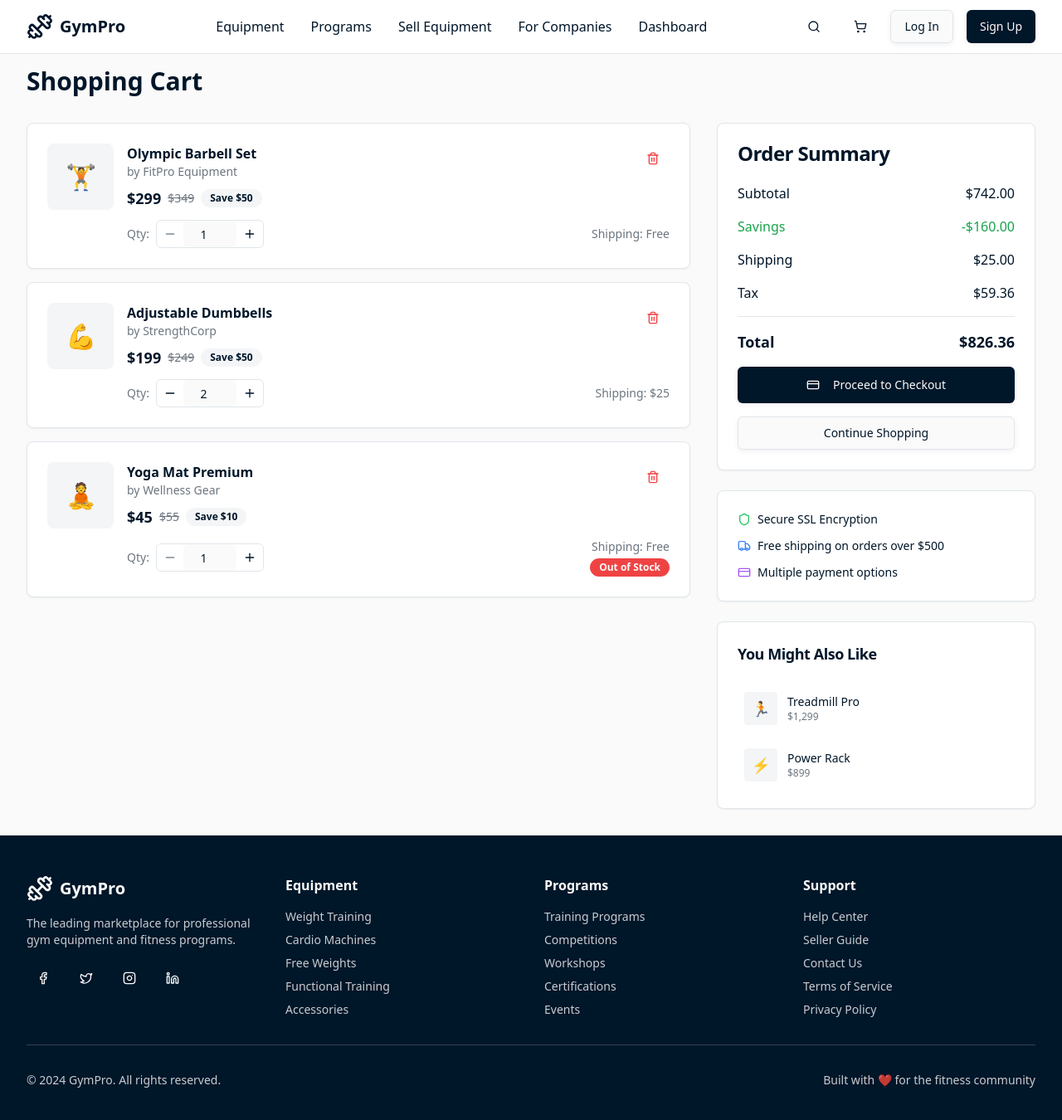
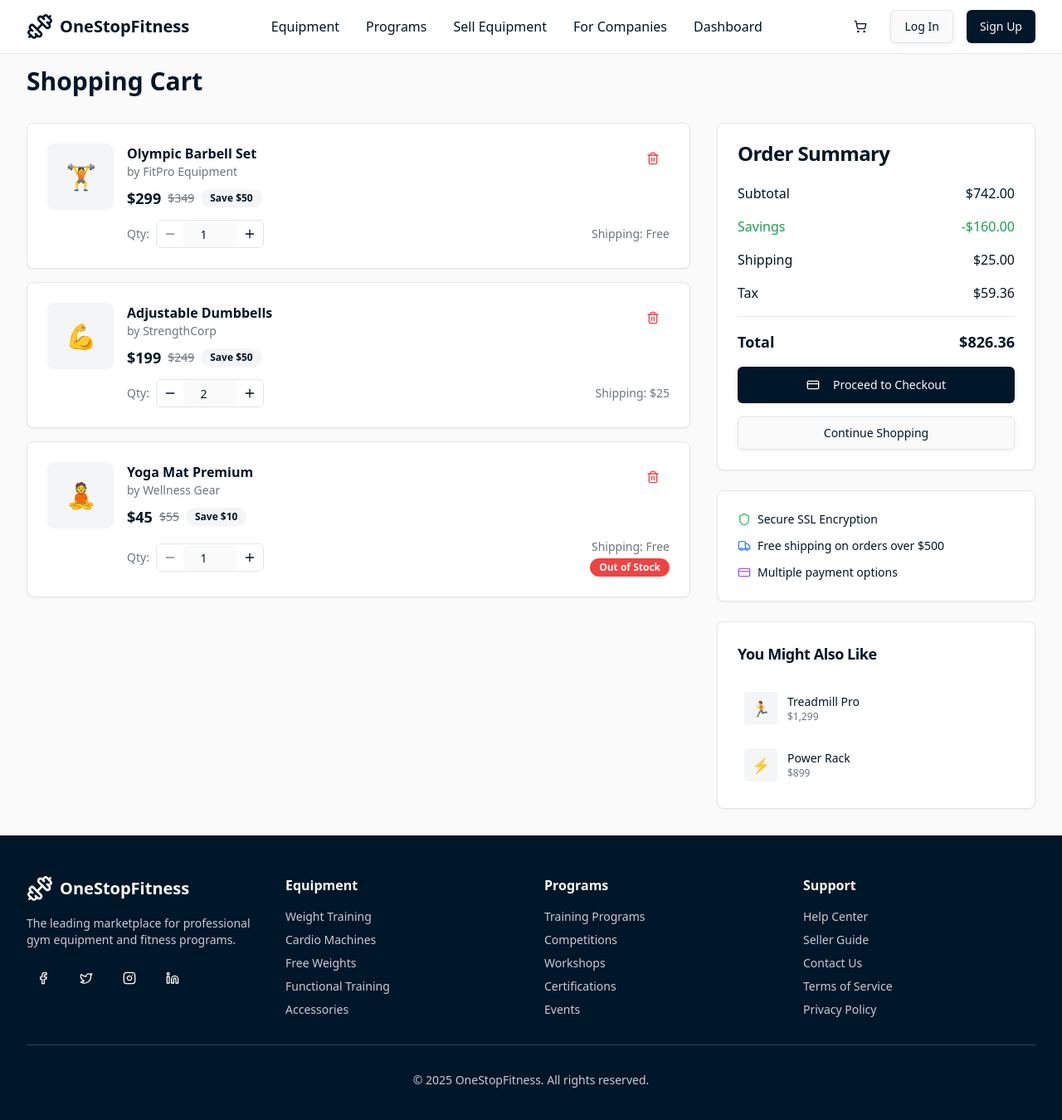
Before and after one commit to ssarthaks/gym-webapp, a Next.js app: page /cart in a window 1280 px wide. Shown: the top 1350 px of the page at 83% size. Built offline with nearby package versions, Linux system fonts and the light colour scheme.

Commit message:
Fix paddings for hero sections

```diff
--- a/src/app/auth/page.tsx
+++ b/src/app/auth/page.tsx
@@ -90,7 +90,7 @@ export default function AuthPage() {
               <Dumbbell className="h-8 w-8 text-accent" />
             </div>
             <h1 className="text-2xl font-bold text-primary">
-              Welcome to GymPro
+              Welcome to OneStopFitness
             </h1>
             <p className="text-muted-foreground">
               Join our fitness equipment community
--- a/src/app/companies/page.tsx
+++ b/src/app/companies/page.tsx
@@ -114,7 +114,7 @@ const testimonials = [
     role: "Operations Director",
     company: "FitChain Gyms",
     content:
-      "GymPro has streamlined our equipment procurement across 15 locations. The enterprise dashboard saves us hours every week.",
+      "OneStopFitness has streamlined our equipment procurement across 15 locations. The enterprise dashboard saves us hours every week.",
     rating: 5,
     logo: "🏢",
   },
@@ -135,7 +135,7 @@ export default function CompaniesPage() {
       <Navbar />
 
       {/* Hero Section */}
-      <div className="pt-20 pb-16 bg-muted/30">
+      <div className="pt-24 pb-16 bg-muted/30">
         <div className="max-w-7xl mx-auto px-4 sm:px-6 lg:px-8">
           <div className="text-center max-w-4xl mx-auto">
             <Badge className="mb-4 bg-primary/10 text-primary">
@@ -339,8 +339,8 @@ export default function CompaniesPage() {
             Ready to Transform Your Business?
           </h2>
           <p className="text-xl mb-8 opacity-90">
-            Join hundreds of companies that trust GymPro for their equipment
-            needs. Start your free trial today.
+            Join hundreds of companies that trust OneStopFitness for their
+            equipment needs. Start your free trial today.
           </p>
           <div className="flex flex-col sm:flex-row gap-4 justify-center">
             <Button variant="secondary" size="lg" className="text-lg px-8 py-3">
@@ -349,7 +349,7 @@ export default function CompaniesPage() {
             <Button
               variant="outline"
               size="lg"
-              className="text-lg px-8 py-3 text-primary-foreground border-primary-foreground hover:bg-primary-foreground hover:text-primary"
+              className="text-lg px-8 py-3 text-primary border-none"
             >
               Schedule Demo
             </Button>
--- a/src/app/equipment/page.tsx
+++ b/src/app/equipment/page.tsx
@@ -110,7 +110,7 @@ export default function EquipmentPage() {
       <Navbar />
 
       {/* Hero Section */}
-      <section className="bg-primary text-primary-foreground py-16">
+      <section className="bg-primary text-primary-foreground pt-32 pb-16">
         <div className="container mx-auto px-4 text-center">
           <h1 className="text-4xl font-bold mb-4">Fitness Equipment</h1>
           <p className="text-xl mb-8">
--- a/src/app/page.tsx
+++ b/src/app/page.tsx
@@ -1,3 +1,5 @@
+"use client";
+
 import { Navbar } from "@/components/layout/navbar";
 import { HeroSection } from "@/components/pages/homepage/hero";
 import { FeaturedEquipment } from "@/components/pages/homepage/featured-equipment";
--- a/src/app/programs/page.tsx
+++ b/src/app/programs/page.tsx
@@ -162,7 +162,7 @@ export default function ProgramsPage() {
       <Navbar />
 
       {/* Hero Section */}
-      <section className="bg-primary text-primary-foreground py-16">
+      <section className="bg-primary text-primary-foreground pt-32 pb-16">
         <div className="container mx-auto px-4 text-center">
           <h1 className="text-4xl font-bold mb-4">Fitness Programs</h1>
           <p className="text-xl mb-8">
--- a/src/app/providers.tsx
+++ b/src/app/providers.tsx
@@ -2,6 +2,8 @@
 
 import { QueryClient, QueryClientProvider } from "@tanstack/react-query";
 import { useState } from "react";
+import { Provider } from "react-redux";
+import { store } from "@/store/store";
 
 export function ReactQueryProvider({
   children,
@@ -14,3 +16,7 @@ export function ReactQueryProvider({
     <QueryClientProvider client={queryClient}>{children}</QueryClientProvider>
   );
 }
+
+export function ReduxProvider({ children }: { children: React.ReactNode }) {
+  return <Provider store={store}>{children}</Provider>;
+}
--- a/src/app/sell/page.tsx
+++ b/src/app/sell/page.tsx
@@ -91,7 +91,7 @@ export default function SellPage() {
       <Navbar />
 
       {/* Hero Section */}
-      <div className="pt-20 pb-16 bg-muted/30">
+      <div className="pt-24 pb-16 bg-muted/30">
         <div className="max-w-7xl mx-auto px-4 sm:px-6 lg:px-8">
           <div className="text-center max-w-3xl mx-auto">
             <Badge className="mb-4 bg-primary/10 text-primary">
--- a/src/components/layout/footer.tsx
+++ b/src/components/layout/footer.tsx
@@ -10,7 +10,7 @@ export function Footer() {
           <div className="space-y-4">
             <div className="flex items-center space-x-2">
               <Dumbbell className="h-8 w-8" />
-              <span className="text-xl font-bold">GymPro</span>
+              <span className="text-xl font-bold">OneStopFitness</span>
             </div>
             <p className="text-primary-foreground/80 text-sm">
               The leading marketplace for professional gym equipment and fitness programs.
@@ -68,12 +68,9 @@ export function Footer() {
           </div>
         </div>
 
-        <div className="border-t border-primary-foreground/20 mt-8 pt-8 flex flex-col md:flex-row justify-between items-center">
+        <div className="border-t border-primary-foreground/20 mt-8 pt-8 text-center">
           <p className="text-primary-foreground/80 text-sm">
-            © 2024 GymPro. All rights reserved.
-          </p>
-          <p className="text-primary-foreground/80 text-sm">
-            Built with ❤️ for the fitness community
+            © 2025 OneStopFitness. All rights reserved.
           </p>
         </div>
       </div>
--- a/src/components/layout/navbar.tsx
+++ b/src/components/layout/navbar.tsx
@@ -17,7 +17,7 @@ export function Navbar() {
           <div className="flex items-center space-x-2">
             <Dumbbell className="h-8 w-8 text-primary" />
             <Link href="/" className="text-xl font-bold text-primary">
-              GymPro
+              OneStopFitness
             </Link>
           </div>
 
@@ -57,9 +57,6 @@ export function Navbar() {
 
           {/* Desktop Actions */}
           <div className="hidden md:flex items-center space-x-4">
-            <Button variant="ghost" size="icon">
-              <Search className="h-4 w-4" />
-            </Button>
             <Link href="/cart">
               <Button variant="ghost" size="icon">
                 <ShoppingCart className="h-4 w-4" />
```
Also changed, not shown: src/app/layout.tsx (+6 -4 lines), next-env.d.ts (added).
